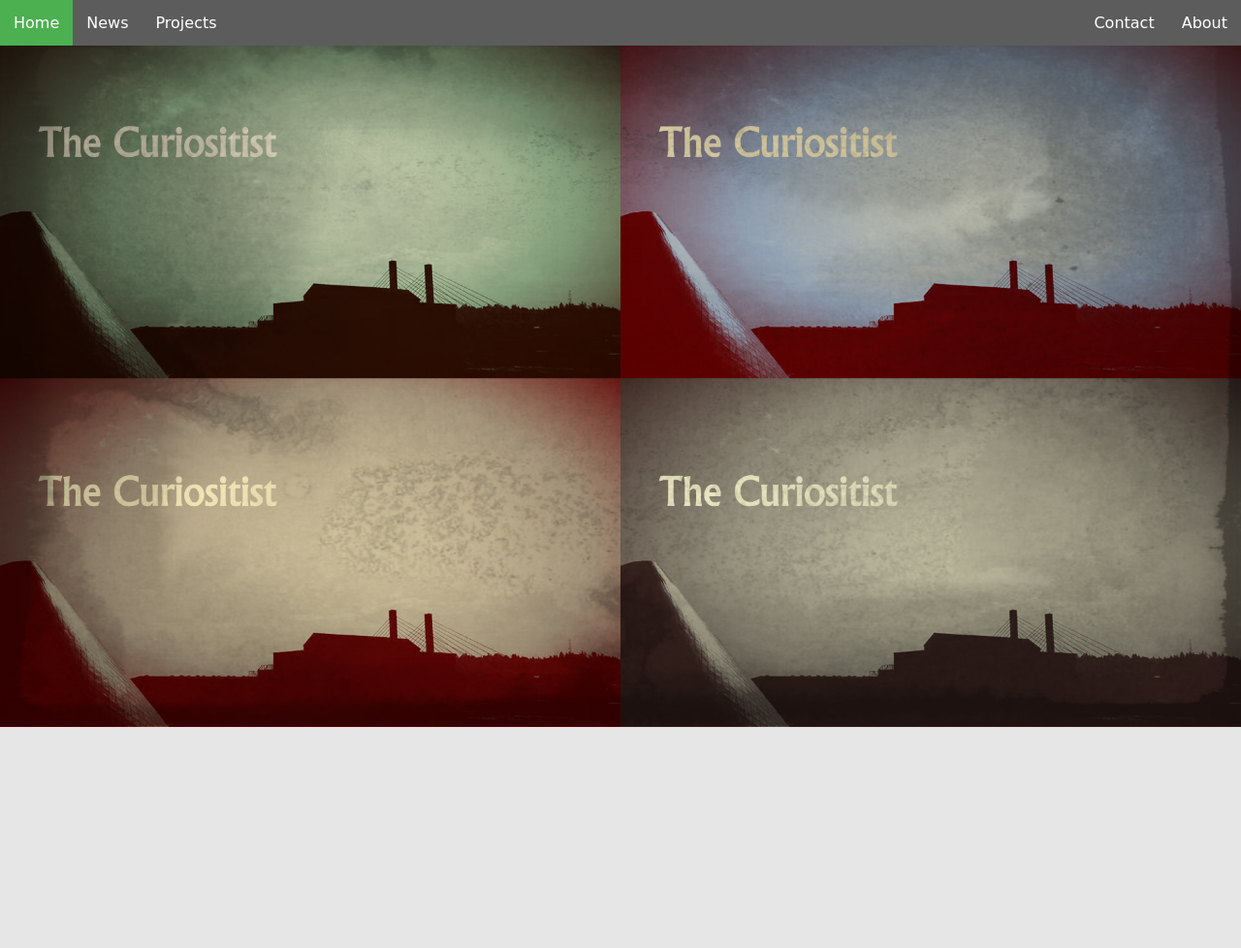
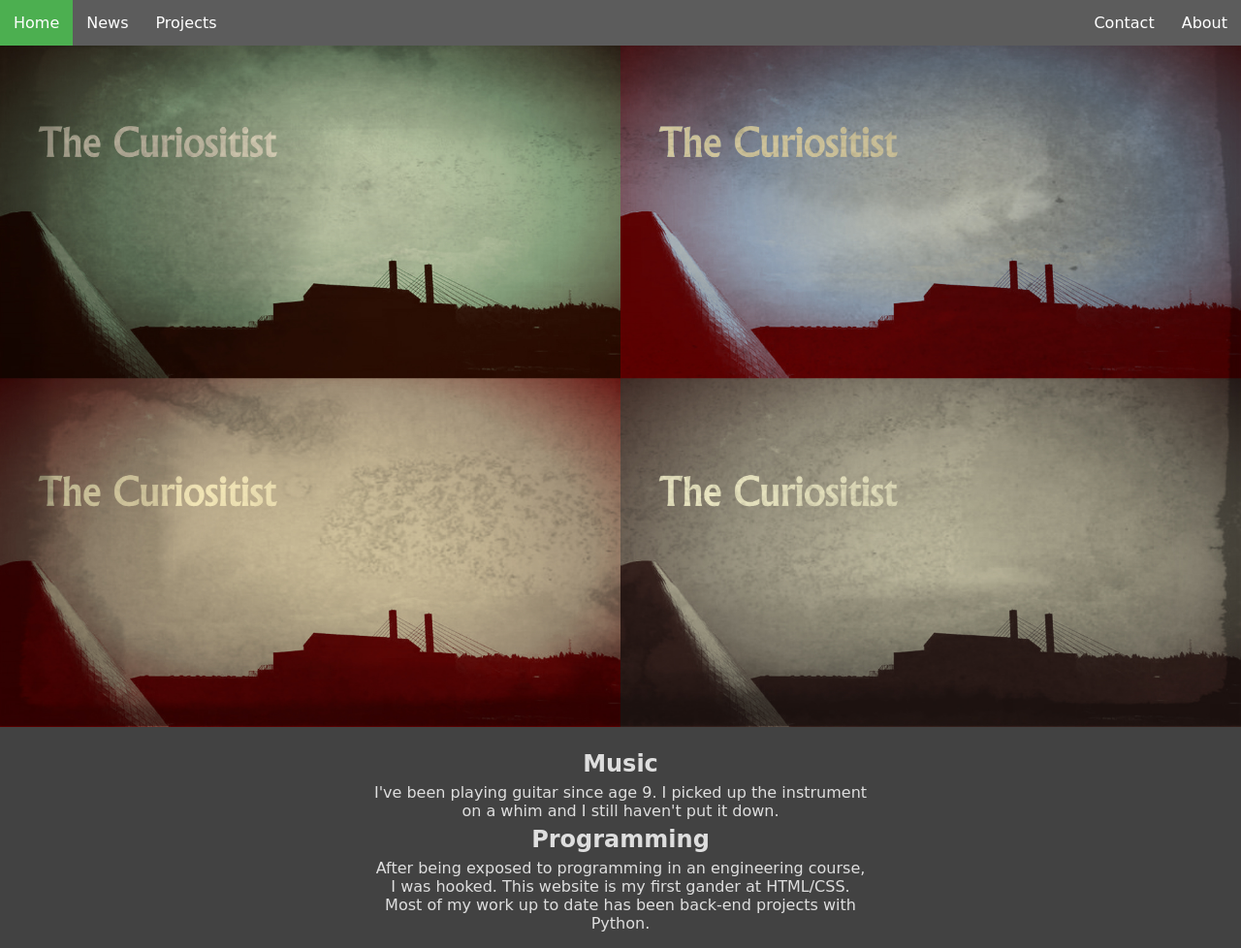
Before and after one commit to TheCuriositist/thecuriositist.github.io, a plain HTML site: page index.html in a window 1280 px wide. Shown: the whole page at 97% size. Before the commit the page ends 800 px from the top, so only its background shows below. Drawn offline with Linux system fonts and the light colour scheme; a web font is replaced by a local one.

Commit message:
Homepage updates  to allow dynamic display of content. Updates are incomplete

```diff
--- a/index.html
+++ b/index.html
@@ -18,5 +18,20 @@
             </ul>
         </div>
         <center><img src="homepage_image_edited.jpg"></img></center>
+        <div class="indexContent">
+            <ul>
+                <h2 id="music">Music</h2>
+                <li>
+                    <p>I've been playing guitar since age 9.
+                    I picked up the instrument on a whim and I still haven't put it down.</p>
+                </li>
+                <li>
+                    <h2 class="indexHeaders">Programming</h2>
+                    <p>After being exposed to programming in an engineering course,  I was hooked.
+                    This website is my first gander at HTML/CSS.
+                    Most of my work up to date has been back-end projects with Python.</p>
+                </li>
+            </ul>
+        </div>
     </body>
 </html>
--- a/styles.css
+++ b/styles.css
@@ -3,7 +3,26 @@
     font-family: 'Fredericka the Great', cursive;
 }
 
-body {margin:0; background-color: #E6E6E6}
+body {margin:0;background-color: #424242}
+p{
+    color: #DEDEDE;
+}
+
+h2{
+    color: #DEDEDE;
+}
+#music{
+    margin-top: 40px;
+    margin-bottom: -10px;
+}
+.indexHeaders{
+    margin-top: -10px;
+    margin-bottom: -10px;
+}
+h4{
+    color: #595940;
+    margin-bottom: 5px;
+}
 
 .tabs ul {
     list-style-type: none;
@@ -45,12 +64,13 @@ body {margin:0; background-color: #E6E6E6}
     padding: 0;
     overflow: hidden;
     background-color: white;
-    width: 100%;
+    width: 64%;
 }
 
 .footerList li {
     display:inline-block;
     text-align: left;
+    margin-bottom: 10px;
 }
 .footerList li:last-child {
     border-right: none;
@@ -64,6 +84,21 @@ img {
     margin-bottom: -20px;
     margin-top:30px;
 }
+.indexContent ul {
+    list-style: none;
+    list-style-type: none;
+    margin: auto;
+    padding: 0;
+    overflow: hidden;
+    text-align: center;
+    display:block;
+}
+.indexContent li {
+    display: inline-block;
+}
+.indexContent li:last-child {
+    border-right: none;
+}
 
 @media screen and (min-width: 800px){
     .tabs li a {
@@ -73,6 +108,10 @@ img {
         padding: 14px; 16px;
         font-size: 16px;
         text-decoration: none;
+    }
+    .indexContent ul{
+        margin: auto;
+        width: 40%;
     }
 }
 @media screen and (max-width: 800px){
@@ -84,4 +123,8 @@ img {
         text-decoration: none;
         font-size: 20px;
     }
+    .indexContent ul{
+        margin: auto;
+        width: 80%;
     }
+}
```
Also changed, not shown: contact.html (+3 -3 lines). Lines whose indentation alone changed are shown as unchanged.
